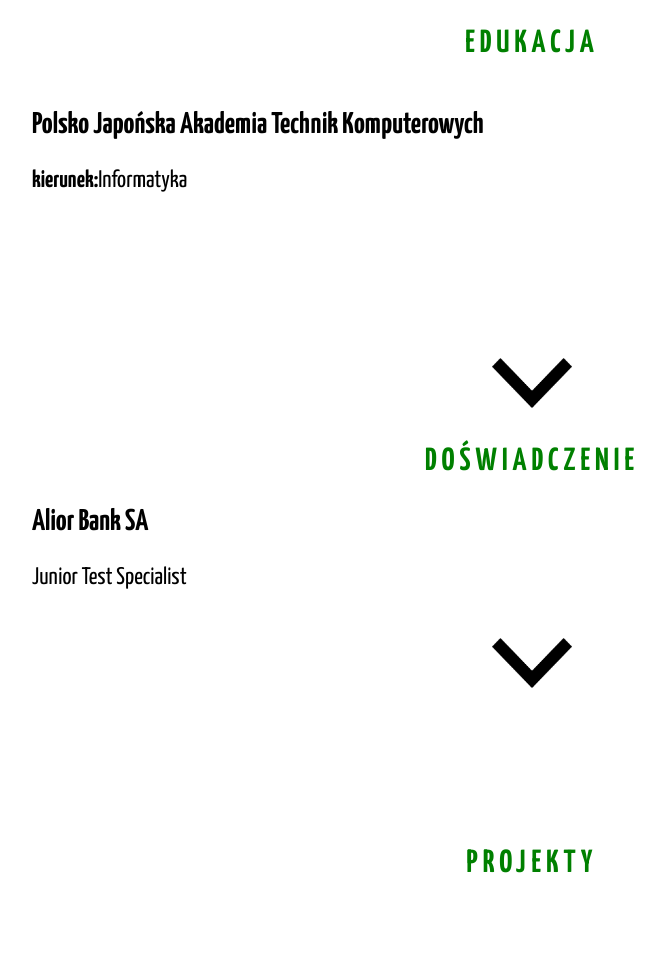
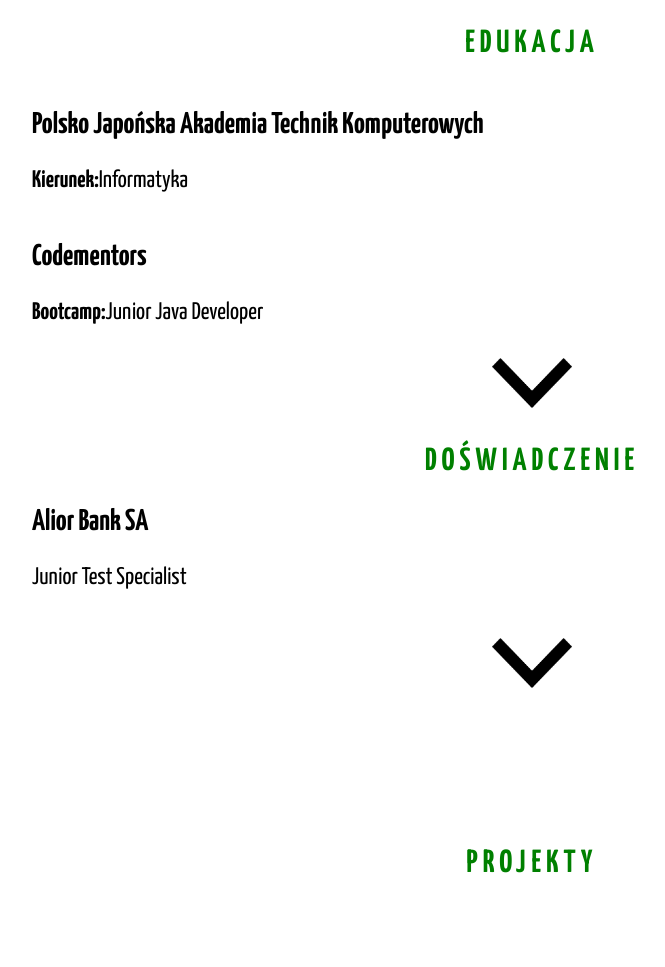
Before and after one commit to R4V88/Portfolio, a website: page src/content/index.html in a window 1280 px wide. Shown: the part 1357-2324 px from the top of the page, without its empty margins (108-773 px from the left). Drawn offline with nearby package versions, Linux system fonts and the light colour scheme; files that its build step writes are made by us from their sources; files whose address does not match are found by name.

Commit message:
almost done?

```diff
--- a/src/content/index.html
+++ b/src/content/index.html
@@ -118,7 +118,11 @@
                 <article class="edu__content">
                     <h2 class="edu__content--h">Polsko Japońska Akademia Technik Komputerowych</h2>
                     <p class="edu__content--paragraph">
-                        <strong>kierunek: </strong>  Informatyka
+                        <strong>Kierunek: </strong>  Informatyka
+                    </p>
+                    <h2 class="edu__content--h">Codementors</h2>
+                    <p class="edu__content--paragraph">
+                        <strong>Bootcamp: </strong> Junior Java Developer
                     </p>
                 </article>
             </section>
--- a/src/scss/main.scss
+++ b/src/scss/main.scss
@@ -197,6 +197,7 @@
       align-items: center;
       font-size: 24px;
       justify-content: flex-start;
+      padding-bottom: 20px;
     }
   }
 }
```
